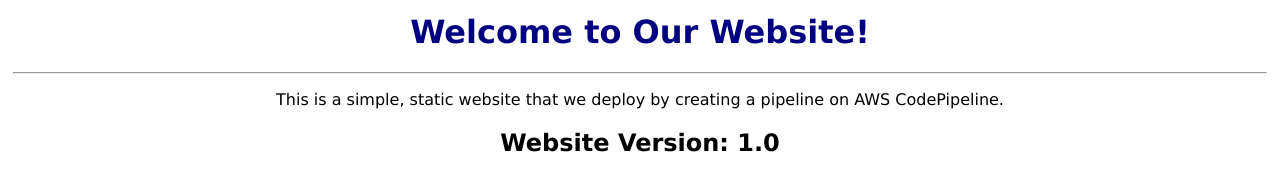
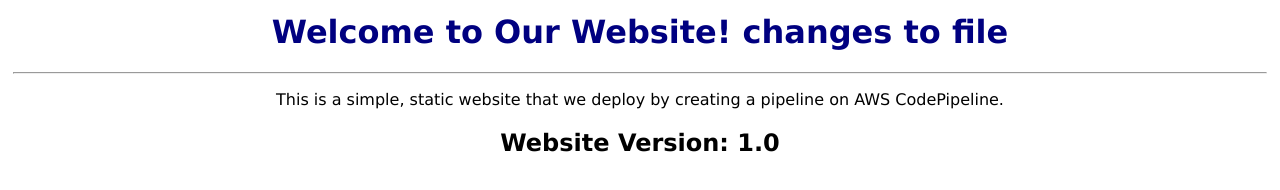
Before and after one commit to programmer-sp/midterm, a plain HTML site: page index.html in a window 1280 px wide. Drawn offline with Linux system fonts and the light colour scheme.

Commit message:
Update index.html

```diff
--- a/index.html
+++ b/index.html
@@ -3,7 +3,7 @@
         <title>Sample Website - AWS CodePipeline Step by Step</title>
     </head>
     <body style="text-align:center;font-family:Verdana;margin:1%;">
-        <h1 style="color:navy">Welcome to Our Website!</h1>
+        <h1 style="color:navy">Welcome to Our Website! changes to file</h1>
         <hr>
         <p>This is a simple, static website that we deploy by creating a pipeline on AWS CodePipeline.</p>
         <h2>Website Version: 1.0</h2>
```
